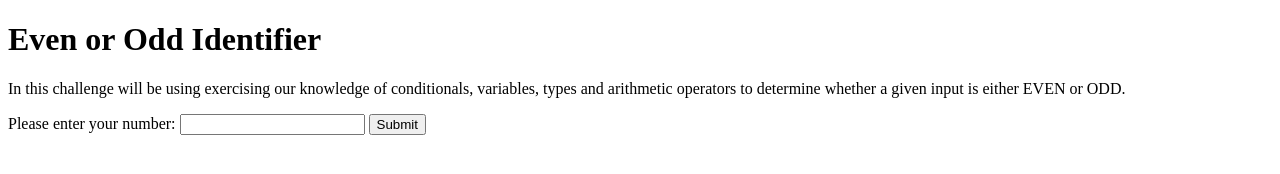
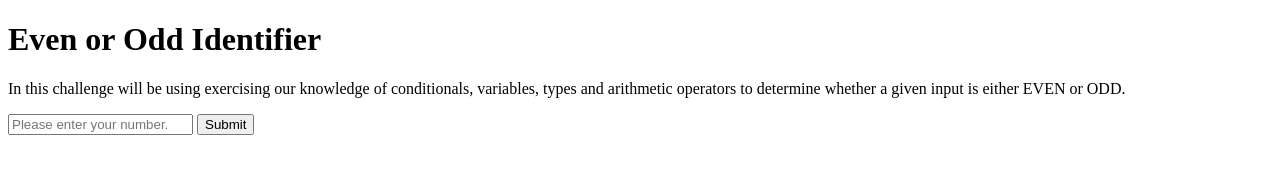
Before and after one commit to Robofish996/Even-or-Odd-Challenge, a plain HTML site: page index.html in a window 1280 px wide. Drawn offline with Linux system fonts and the light colour scheme.

Commit message:
Added input for user to enter number

```diff
--- a/index.html
+++ b/index.html
@@ -16,12 +16,21 @@
             operators to determine whether a given input is either EVEN or ODD.
         </p>
     </header>
-    <!---So to gather the number i will use the form tag that way i can ensure a number is entered.-->
-    <form onsubmit="myFunction()>
-        <label for="numInput">Please enter your number:</label>
-        <input type="number" id="numInput">
-        <input type="submit" value="Submit">
-    </form>
+    <!---So to gather the number i will use the input tag that way i can ensure a number is entered.-->
+    <input id="numInput" placeholder="Please enter your number.">
+
+
+    <!----Then we add button and link my js function there-->
+    <button onclick="myFunction()">Submit</button>
+
+
+
+
+
+
+
+
+
     <script src="js\jsmain.js">
     </script>
 </body>
```
